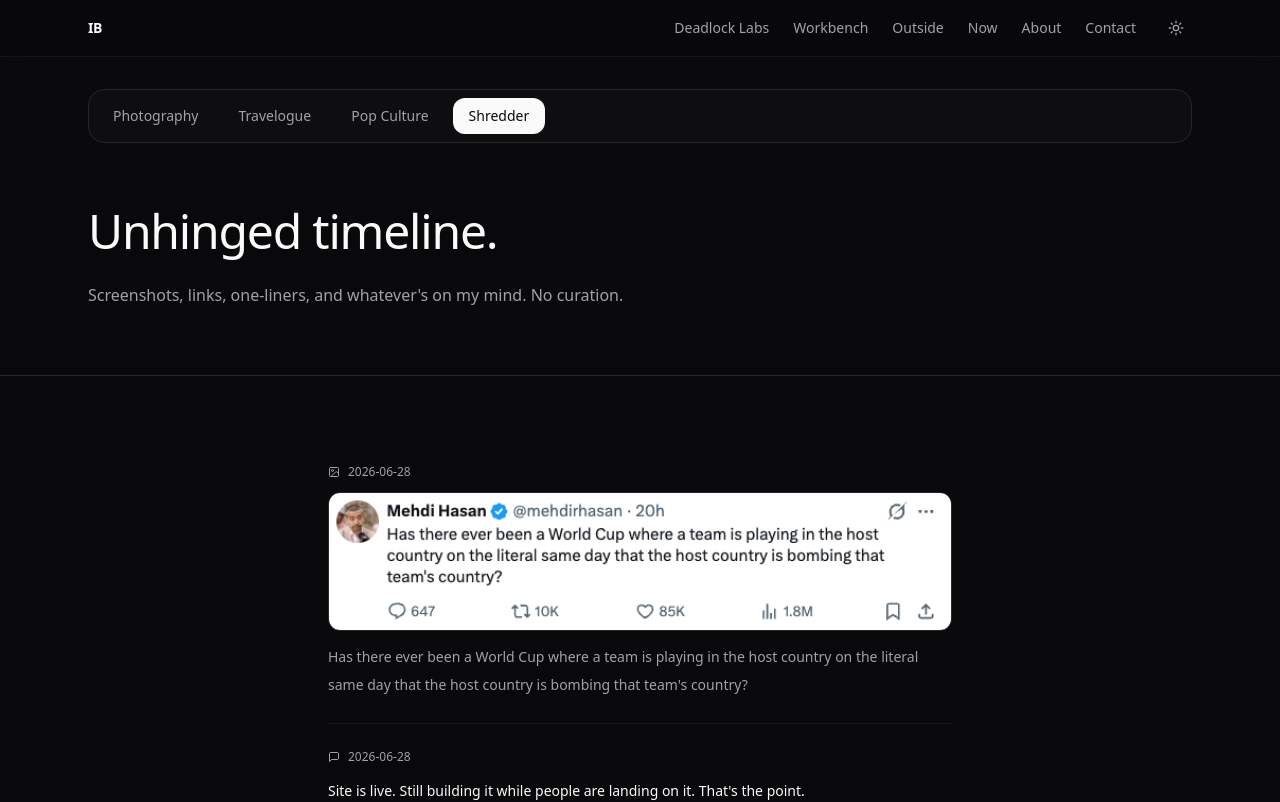
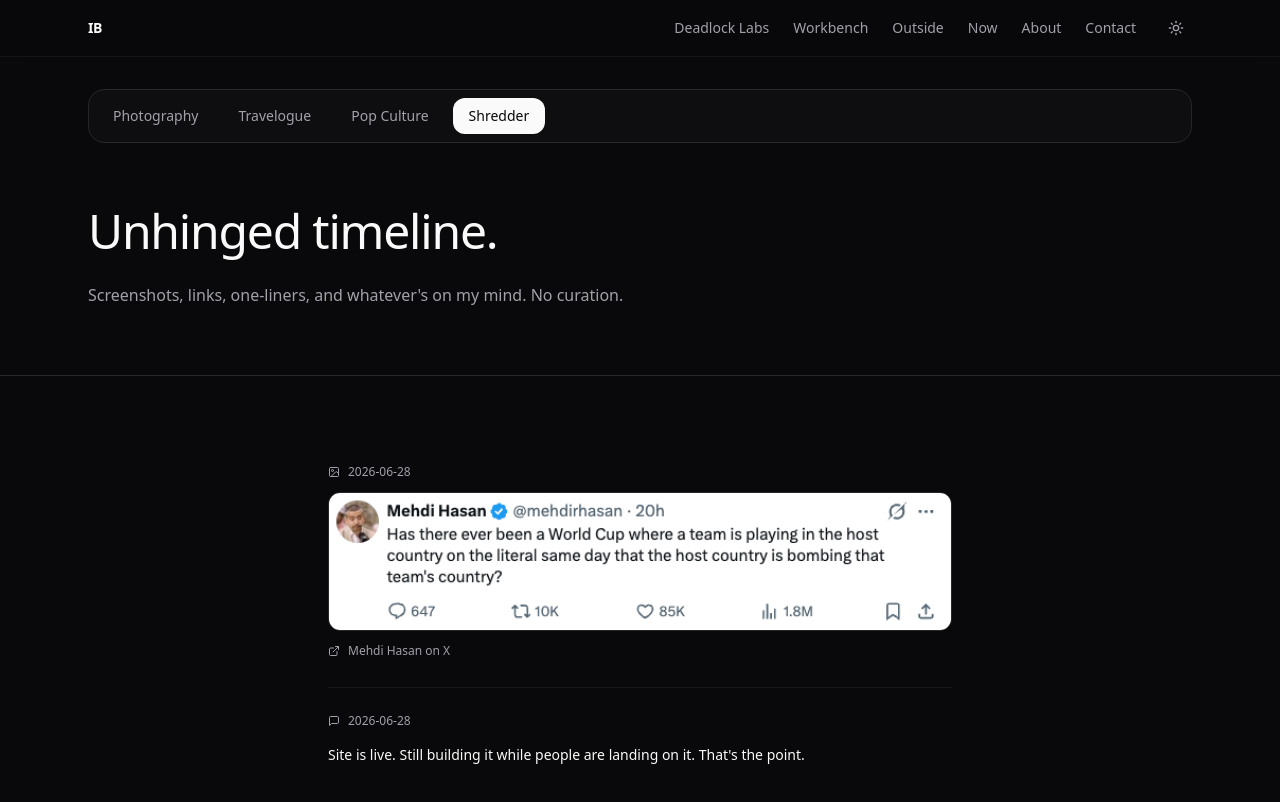
Before and after one commit to Deadlocks-Co/ibrahim-faisal, a Next.js app: page /outside/feed in a window 1280 px wide. Shown: the top 802 px of the page. Built offline with nearby package versions, Linux system fonts and the light colour scheme; no server answers.

Commit message:
fix(shredder): remove tweet text caption, show X source link below image instead
Co-Authored-By: Claude Sonnet 4.6 <noreply@anthropic.com>

```diff
--- a/app/outside/feed/page.tsx
+++ b/app/outside/feed/page.tsx
@@ -98,6 +98,17 @@ export default function FeedPage() {
                       {post.content && (
                         <p className="mt-3 text-sm leading-7 text-muted-foreground">{post.content}</p>
                       )}
+                      {post.url && post.linkTitle && (
+                        <a
+                          href={post.url}
+                          target="_blank"
+                          rel="noopener noreferrer"
+                          className="mt-3 inline-flex items-center gap-2 text-xs text-muted-foreground hover:text-foreground"
+                        >
+                          <ExternalLink className="h-3 w-3" />
+                          {post.linkTitle}
+                        </a>
+                      )}
                     </>
                   )}
                 </article>
--- a/content/feed.ts
+++ b/content/feed.ts
@@ -21,7 +21,7 @@ export const feedPosts: FeedPost[] = [
     id: "002",
     type: "image",
     date: "2026-06-28",
-    content: "Has there ever been a World Cup where a team is playing in the host country on the literal same day that the host country is bombing that team's country?",
+    content: "",
     image: "/shredder/mehdi-hasan-world-cup.png",
     url: "https://x.com/mehdirhasan/status/2070713185934418163",
     linkTitle: "Mehdi Hasan on X",
```
